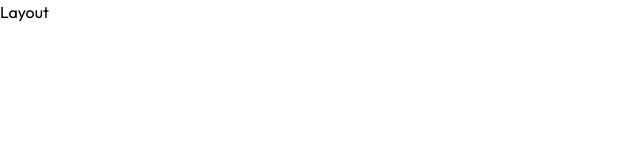
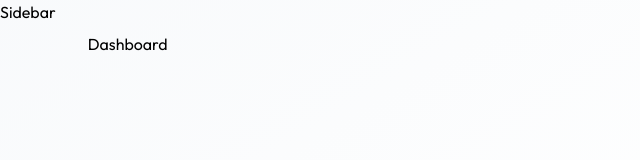
Before and after one commit to Shakithyanshaw/FullStack-EMS, a React (Vite) app in the folder client/: page /dashboard in a window 1280 px wide. Shown: the top 160 px of the page, without its empty margins (0-640 px from the left). Built offline with nearby package versions, Linux system fonts and the light colour scheme.

Commit message:
feat: update Layout component

```diff
--- a/client/src/pages/Layout.jsx
+++ b/client/src/pages/Layout.jsx
@@ -1,7 +1,14 @@
+import { Outlet } from 'react-router-dom';
+
 const Layout = () => {
   return (
-    <div>
-      <h1>Layout</h1>
+    <div className="flex h-screen bg-linear-to-br from-slate-50 via-white to-indigo-50/30">
+      <p>Sidebar</p>
+      <main className="flex-1 overflow-y-auto">
+        <div className="p-4 pt-16 sm:p-6 lg:p-8 max-w-400 mx-auto">
+          <Outlet />
+        </div>
+      </main>
     </div>
   );
 };
```
